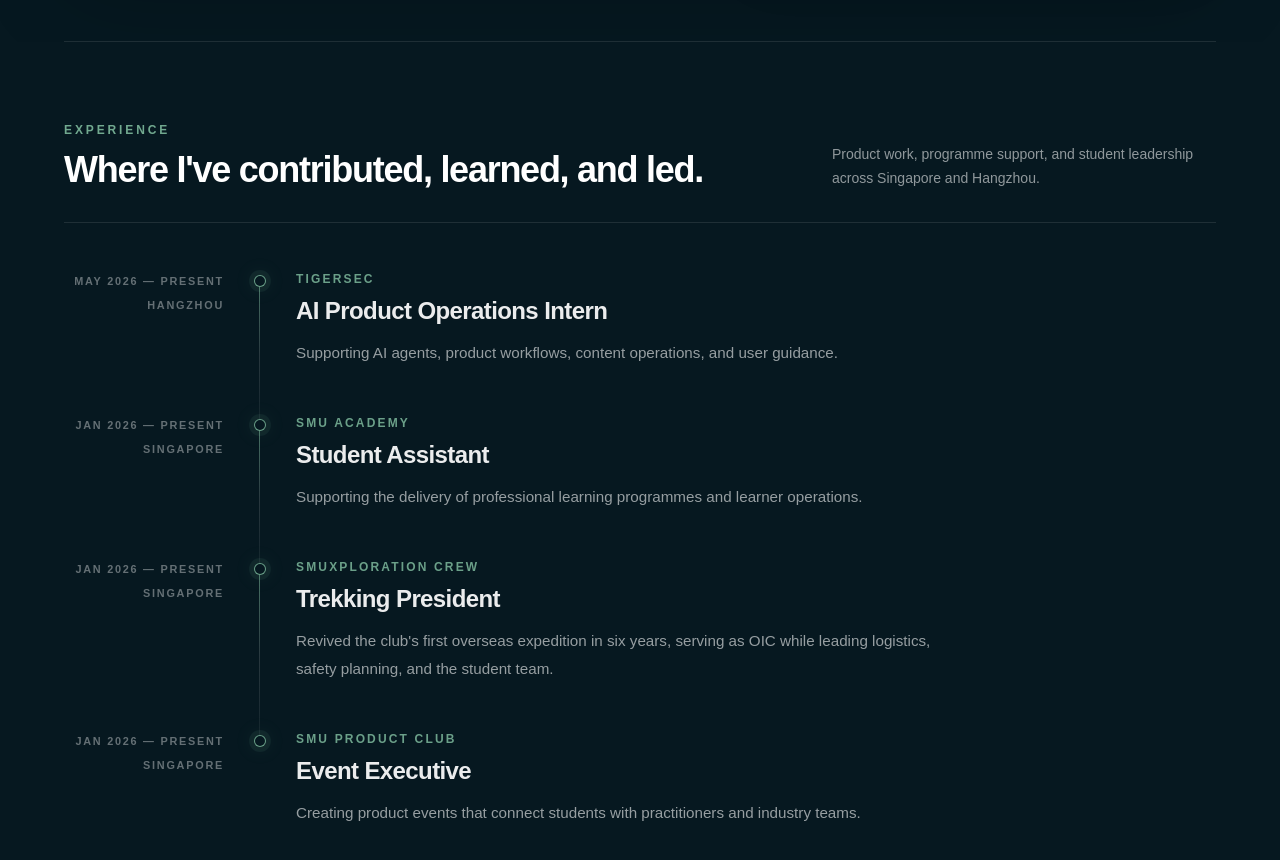
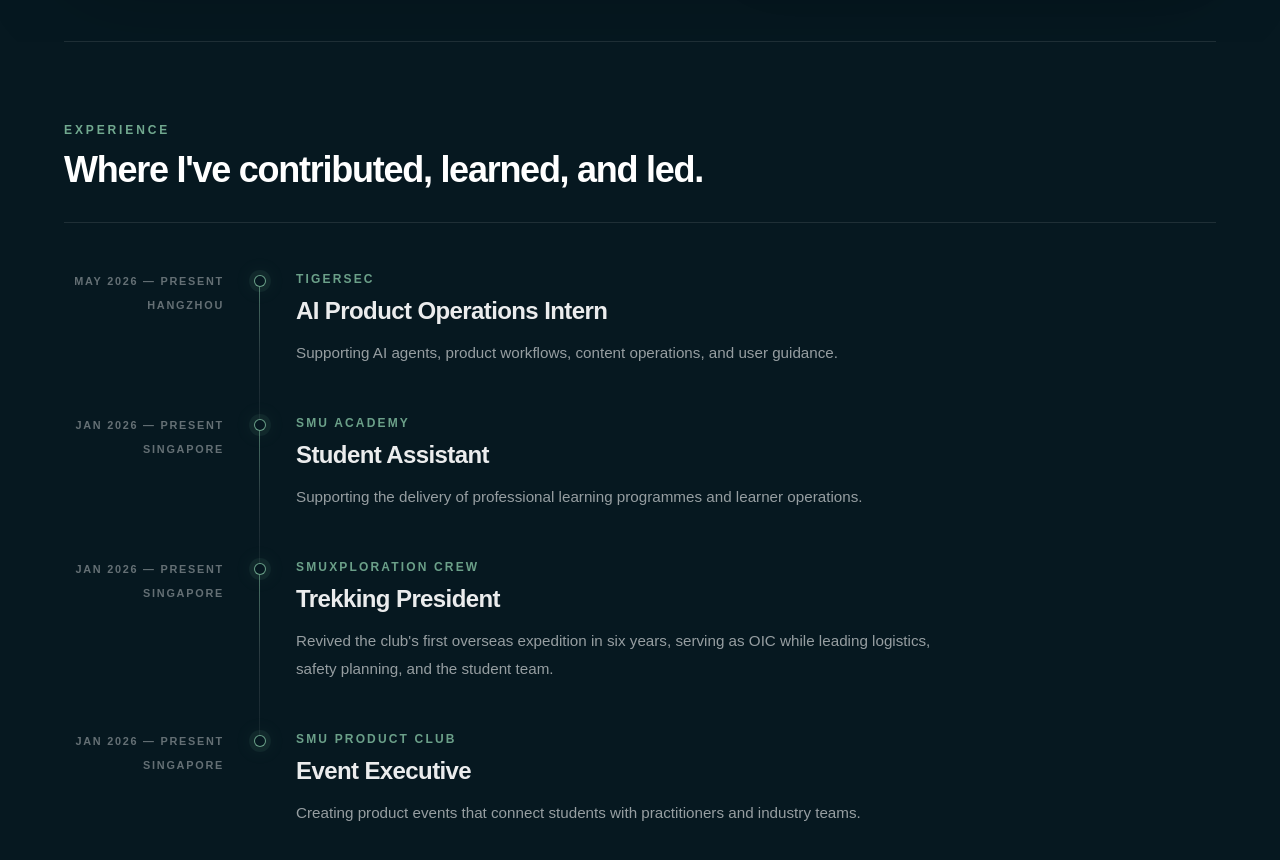
Before and after one commit to minxie-ng/Portfolio, a Next.js app in the folder site/: page / in a window 1280 px wide. Shown: the part 1620-2480 px from the top of the page. Built offline with nearby package versions, Linux system fonts and the light colour scheme.

Commit message:
Simplify experience section heading

```diff
--- a/site/app/page.tsx
+++ b/site/app/page.tsx
@@ -1162,7 +1162,7 @@
         className="overflow-hidden px-6 py-14 sm:px-8 sm:py-20"
       >
         <div className="mx-auto max-w-6xl">
-          <div className="grid gap-5 border-b border-white/10 pb-8 sm:grid-cols-[minmax(0,1fr)_minmax(16rem,24rem)] sm:items-end">
+          <div className="border-b border-white/10 pb-8">
             <div>
               <p className="text-xs font-semibold uppercase tracking-[0.24em] text-[#9fe7bf]/70">
                 Experience
@@ -1174,9 +1174,6 @@
                 Where I&apos;ve contributed, learned, and led.
               </h2>
             </div>
-            <p className="max-w-md text-sm leading-6 text-white/55 sm:justify-self-end">
-              Product work, programme support, and student leadership across Singapore and Hangzhou.
-            </p>
           </div>
 
           <ol className="mt-10 sm:mt-12">
```
